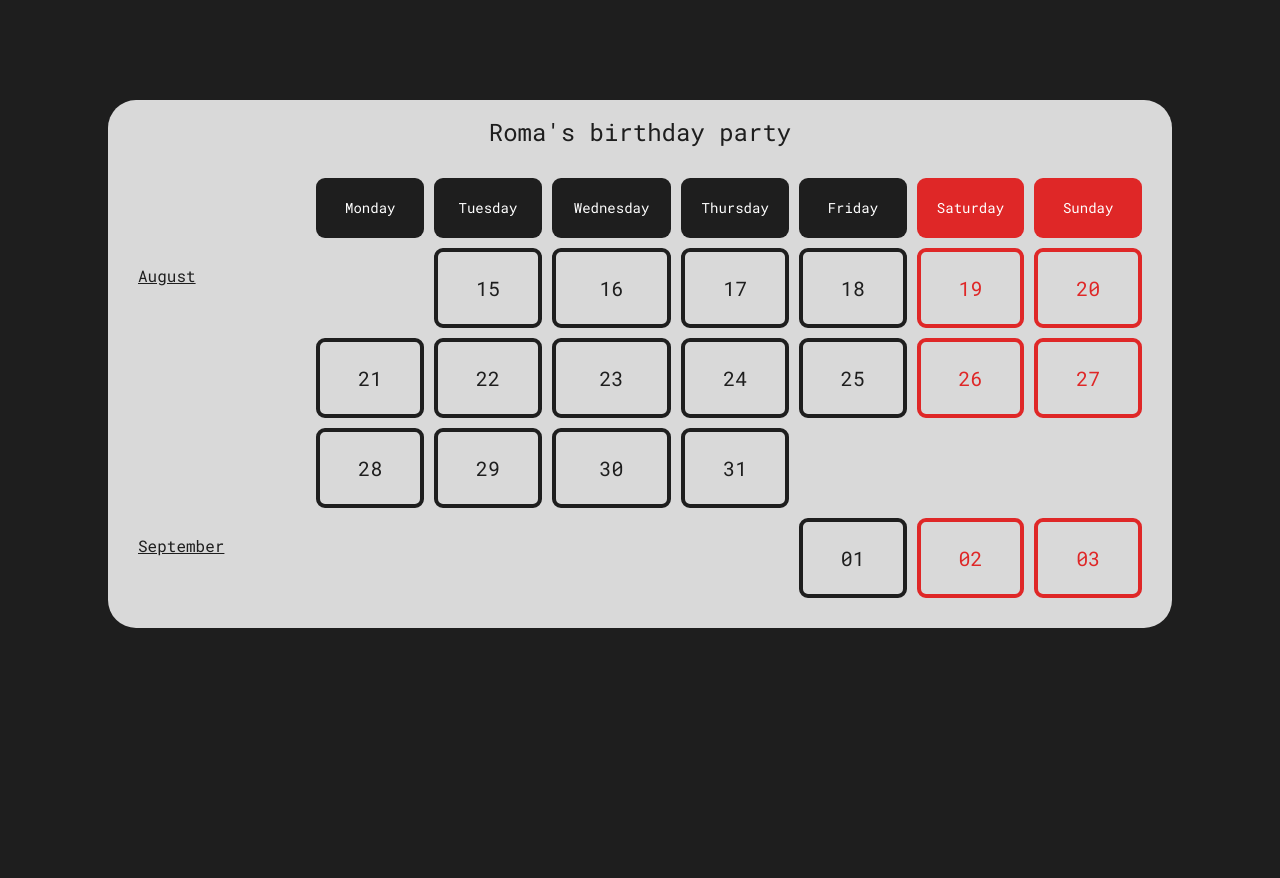
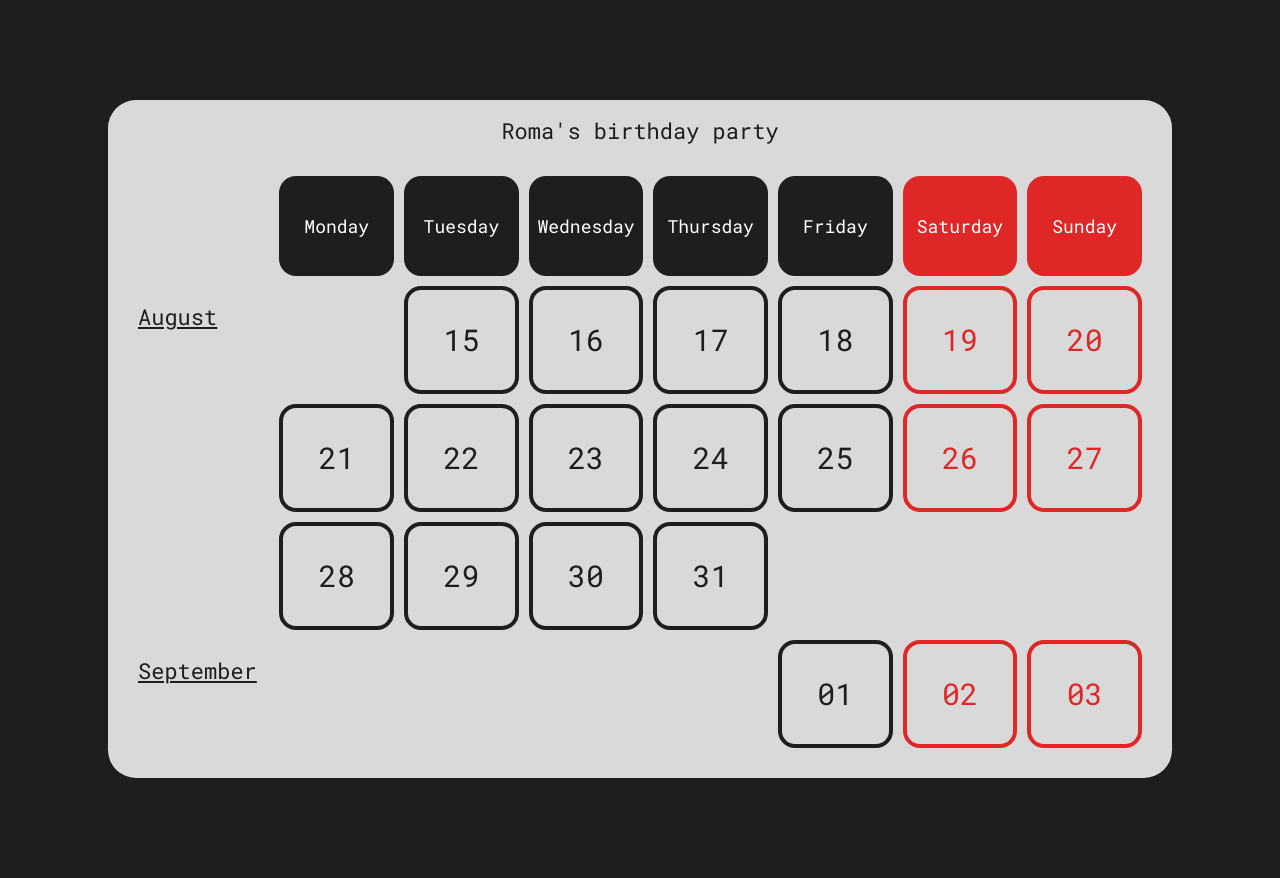
Before and after one commit to gPlorovg/TgCalendar, a Flask app: page /config_calendar in a window 1280 px wide. Before the commit the page ends 628 px from the top, so only its background shows below. Run offline with Flask 3, Linux system fonts and the light colour scheme; some libraries are stand-ins or nearby versions.

Commit message:
complete respective design

```diff
--- a/WebApp/static/main_style.css
+++ b/WebApp/static/main_style.css
@@ -382,7 +382,6 @@ input {
 ::-webkit-calendar-picker-indicator {
   padding: 4px;
 }
-
 button {
   background-color: #DF2727;
   color: white;
@@ -397,6 +396,12 @@ button:active {
   color: #DF2727;
 }
 
+table {
+  width: 100%;
+  border-collapse: separate;
+  border-spacing: 10px;
+}
+
 .calendar {
   background-color: #D9D9D9;
   margin: 100px auto;
@@ -406,16 +411,42 @@ button:active {
 }
 
 .day {
-  min-width: 100px;
+  width: 100px;
+  height: 100px;
+  font-size: 30px;
+  border-radius: 17px;
+  background-color: #D9D9D9;
+  border: 4px solid #1E1E1E;
+  color: #1E1E1E;
   vertical-align: middle;
   text-align: center;
+}
+.weekday {
+  font-size: 18px;
+  color: white;
+  background-color: #1E1E1E;
+  border: none;
+}
+
+.month_name {
+  width: 100px;
+  color: #1E1E1E;
+  font-size: 22px;
+  text-decoration: underline;
+  text-align: left;
+  padding: 20px 5px 0 0;
+}
+
+.empty {
+  visibility: hidden;
   width: 100px;
   height: 100px;
-  background-color: #D9D9D9;
-  border: 4px solid #1E1E1E;
-  border-radius: 17px;
+}
+
+#event_name {
+  font-size: 22px;
   color: #1E1E1E;
-  font-size: 22px;
+  text-align: center;
 }
 
 .holiday {
@@ -423,37 +454,9 @@ button:active {
   color: #DF2727;
 }
 
-.weekday {
-  vertical-align: middle;
-  text-align: center;
-  width: 100px;
-  height: 100px;
-  border-radius: 17px;
-  color: white;
-  background-color: #1E1E1E;
-  border: none;
-  font-size: 16px;
-}
-
 .weekday_holiday {
   background-color: #DF2727;
   border: none;
-}
-
-table {
-  width: 100%;
-  border-collapse: separate;
-  border-spacing: 10px;
-}
-
-.month_name {
-  width: 100px;
-  height: 100px;
-  color: #1E1E1E;
-  font-size: 22px;
-  text-decoration: underline;
-  text-align: left;
-  padding: 20px 20px 0 0;
 }
 
 .day:hover {
@@ -465,38 +468,99 @@ table {
   background-color: #DF2727;
 }
 
-#event_name {
-  font-size: 24px;
-  color: #1E1E1E;
-  text-align: center;
+@media (max-width: 1200px) {
+  .day {
+    width: 70px;
+    height: 70px;
+    font-size: 26px;
+    border-radius: 12px;
+  }
+  .holiday {
+    border: 4px solid #DF2727;
+    color: #DF2727;
+  }
+
+  .weekday {
+    font-size: 16px;
+    color: white;
+    background-color: #1E1E1E;
+    border: none;
+  }
+
+  .weekday_holiday {
+    background-color: #DF2727;
+    border: none;
+  }
+
+  .month_name {
+    width: 70px;
+    color: #1E1E1E;
+    font-size: 18px;
+    text-decoration: underline;
+    text-align: left;
+    padding: 12px 3px 0 0;
+  }
+
+  .empty {
+    visibility: hidden;
+    width: 70px;
+    height: 70px;
+  }
+
+  #event_name {
+    font-size: 18px;
+    color: #1E1E1E;
+    text-align: center;
+  }
 }
 
-.empty {
-  visibility: hidden;
-  width: 100px;
-  height: 100px;
-}
-@media (max-width: 1280px) {
+@media (min-width: 1200px) {
   .day {
-    font-size: 20px;
-    border-radius: 9px;
-    min-width: 60px;
-    width: 60px;
-    height: 60px;
+    width: 100px;
+    height: 100px;
+    font-size: 30px;
+    border-radius: 17px;
+    background-color: #D9D9D9;
+    border: 4px solid #1E1E1E;
+    color: #1E1E1E;
+    vertical-align: middle;
+    text-align: center;
   }
+
+  .holiday {
+    border: 4px solid #DF2727;
+    color: #DF2727;
+  }
+
   .weekday {
-    font-size: 14px;
-    border-radius: 9px;
-    width: 60px;
-    height: 60px;
+    font-size: 18px;
+    color: white;
+    background-color: #1E1E1E;
+    border: none;
   }
+  .weekday_holiday {
+    background-color: #DF2727;
+    border: none;
+  }
+
   .month_name {
-    width: 60px;
-    height: 60px;
-    font-size: 16px;
+    width: 100px;
+    color: #1E1E1E;
+    font-size: 22px;
+    text-decoration: underline;
+    text-align: left;
+    padding: 20px 5px 0 0;
   }
+
   .empty {
-    width: 60px;
-    height: 60px;
+    visibility: hidden;
+    width: 100px;
+    height: 100px;
+  }
+
+  #event_name {
+    font-size: 22px;
+    color: #1E1E1E;
+    text-align: center;
   }
 }
--- a/WebApp/templates/config_calendar.html
+++ b/WebApp/templates/config_calendar.html
@@ -11,13 +11,13 @@
         <table>
             <tr>
                 <th></th>
-                <th class="weekday">Monday</th>
-                <th class="weekday">Tuesday</th>
-                <th class="weekday">Wednesday</th>
-                <th class="weekday">Thursday</th>
-                <th class="weekday">Friday</th>
-                <th class="weekday weekday_holiday">Saturday</th>
-                <th class="weekday weekday_holiday">Sunday</th>
+                <th class="day weekday">Monday</th>
+                <th class="day weekday">Tuesday</th>
+                <th class="day weekday">Wednesday</th>
+                <th class="day weekday">Thursday</th>
+                <th class="day weekday">Friday</th>
+                <th class="day weekday weekday_holiday">Saturday</th>
+                <th class="day weekday weekday_holiday">Sunday</th>
             </tr>
         </table>
     </div>
```
